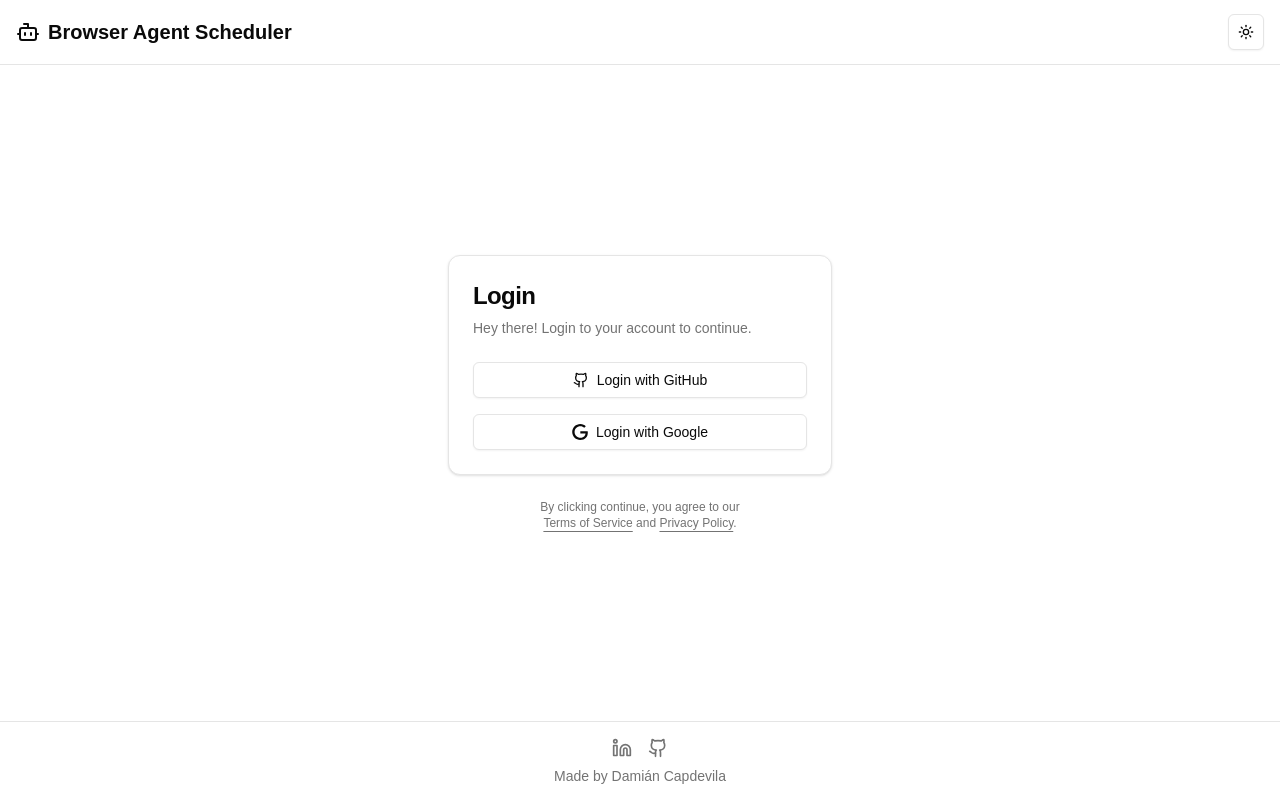
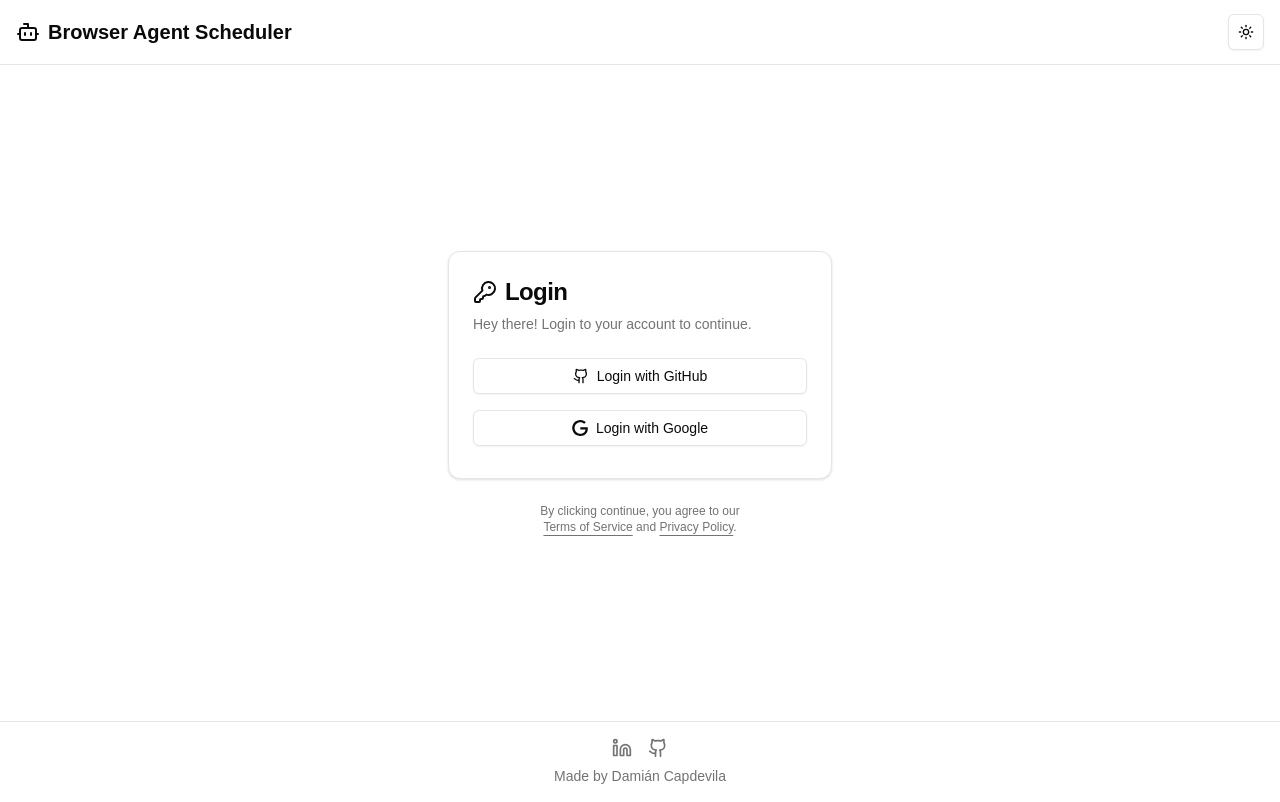
Before and after one commit to DamianCapdevila/browser-agent-scheduler, a Next.js app in the folder agente-front/: page /auth in a window 1280 px wide. Built offline with nearby package versions, Linux system fonts and the light colour scheme; no server answers.

Commit message:
add padding an other aestethic changes

```diff
--- a/agente-front/components/login-form.tsx
+++ b/agente-front/components/login-form.tsx
@@ -9,7 +9,7 @@ import {
   CardHeader,
   CardTitle,
 } from "@/components/ui/card"
-import { Github } from "lucide-react"
+import { Github, KeyRound } from "lucide-react"
 
 export function LoginForm({
   onGitHubLogin,
@@ -27,13 +27,16 @@ export function LoginForm({
     <div className={cn("flex flex-col gap-6", className)} {...props}>
       <Card>
         <CardHeader>
-          <CardTitle className="text-2xl">Login</CardTitle>
+          <div className="flex items-center gap-2">
+            <KeyRound />
+            <CardTitle className="text-2xl">Login</CardTitle>
+          </div>
           <CardDescription>
             Hey there! Login to your account to continue.
           </CardDescription>
         </CardHeader>
         <CardContent>
-          <form className="space-y-4">
+          <form className="space-y-4 pb-2">
             <Button
               type="button"
               variant="outline"
--- a/agente-front/components/setup-instructions.tsx
+++ b/agente-front/components/setup-instructions.tsx
@@ -30,7 +30,7 @@ export function SetupInstructions() {
     <Collapsible
       open={isOpen}
       onOpenChange={handleToggle}
-      className="w-full rounded-lg border bg-card text-card-foreground shadow-sm"
+      className="w-full rounded-lg border bg-card text-card-foreground shadow-sm pb-2 pt-2"
     >
       <div className="px-4 sm:px-6 py-4">
         <CollapsibleTrigger asChild>
--- a/agente-front/components/task-dialog.tsx
+++ b/agente-front/components/task-dialog.tsx
@@ -193,7 +193,7 @@ export function TaskDialog({
   return (
     <Dialog open={open} onOpenChange={onOpenChange}>
       <DialogContent className="max-w-md max-h-[90vh] overflow-y-auto sm:max-h-[85vh]">
-        <DialogHeader>
+        <DialogHeader className="pb-2">
           <DialogTitle>
             {initialTask ? "Edit Task" : "New Task"}
           </DialogTitle>
--- a/agente-front/components/task-list.tsx
+++ b/agente-front/components/task-list.tsx
@@ -60,7 +60,7 @@ export function TaskList({ tasks, isLoading, onDelete, onEdit }: TaskListProps)
   if (tasks.length === 0) {
     return (
       <Alert>
-        <AlertDescription>
+        <AlertDescription className="text-gray-500">
           No tasks scheduled. Click the &quot;New Task&quot; button to create one.
         </AlertDescription>
       </Alert>
```
